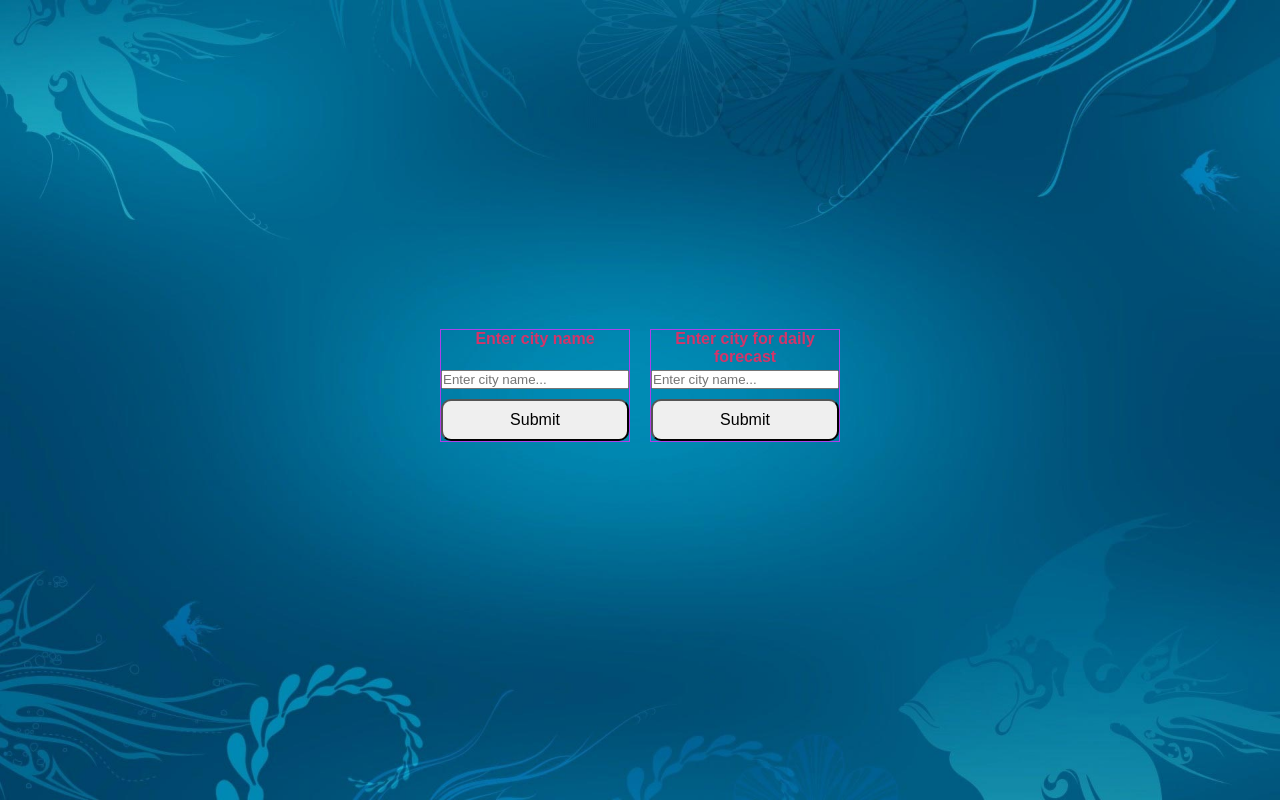
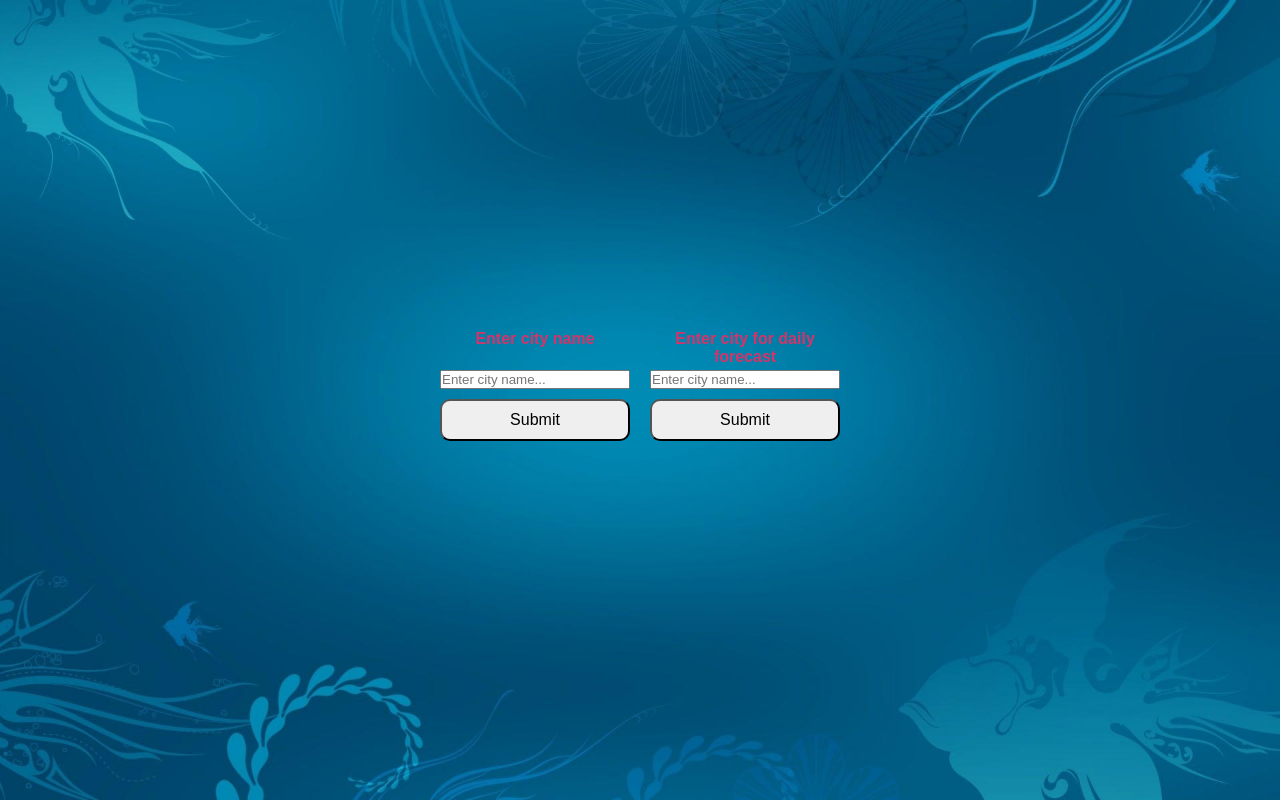
Before and after one commit to edinvnode/new-weather-app, a React (Create React App) app: page / in a window 1280 px wide. Built offline with nearby package versions, Linux system fonts and the light colour scheme.

Commit message:
Minor css change

```diff
--- a/src/index.css
+++ b/src/index.css
@@ -30,7 +30,7 @@ form {
   flex-direction: column;
   gap: 10px;
   margin-top: 10px;
-  border: 1px solid rgb(173, 66, 235);
+  /* border: 1px solid rgb(173, 66, 235); */
   width: 200px;
 }
 
@@ -38,6 +38,7 @@ label {
   color: rgb(212, 52, 105);
   font-weight: bold;
   text-align: center;
+  font-size: 16px;
   height: 30px;
 }
 
```
